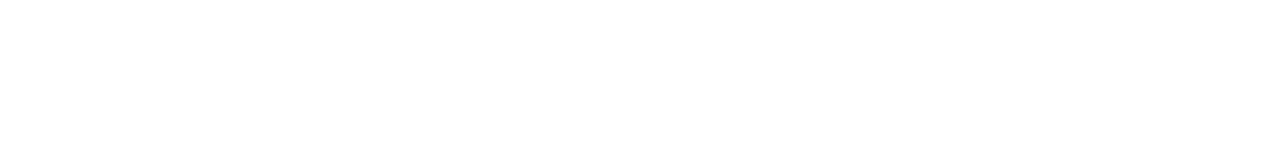
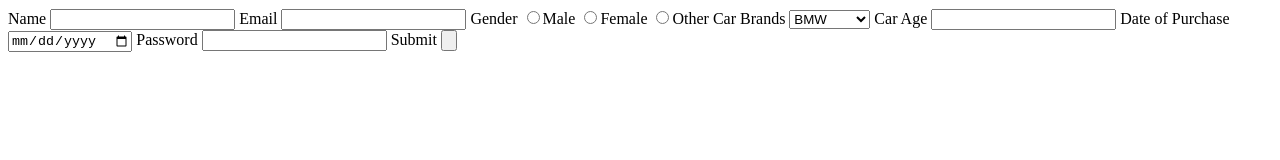
Before and after one commit to acciojob/car-insurance-form-nikitasanjubhoi, a website: page main.html in a window 1280 px wide. Drawn offline with Linux system fonts and the light colour scheme.

Commit message:
created a submission

```diff
--- a/main.html
+++ b/main.html
@@ -8,6 +8,30 @@
 
 <body>
 	<!-- the entire body must be written by student -->
+	<form method="post">
+		<label for="name">Name</label>
+		<input type="text" id="name" required>
+		<label for="email">Email</label>
+		<input type="email" id="email" required>
+		<label>Gender</label>
+		<input type="radio" value="Male" name="gender" required>Male
+		<input type="radio" value="Female" name="gender" required>Female
+		<input type="radio" value="other" name="gender" required>Other
+<label for="cars">Car Brands</label>
+		<select id="cars">
+			<option>BMW</option>
+			<option>Audi</option>
+			<option>Mercedez</option>
+		</select>
+		<label for="carage"> Car Age</label>
+		<input type="number" id="carage" required>
+		<label for="dop">Date of Purchase</label>
+		<input type="date" id="dop" required>
+		<label for="password">Password</label>
+		<input type="password" id="password" required>
+		<label>Submit</label>
+		<input type="button">
+	</form>
     <script type="text/javascript" src="./script.js">
 </script>
 
```
